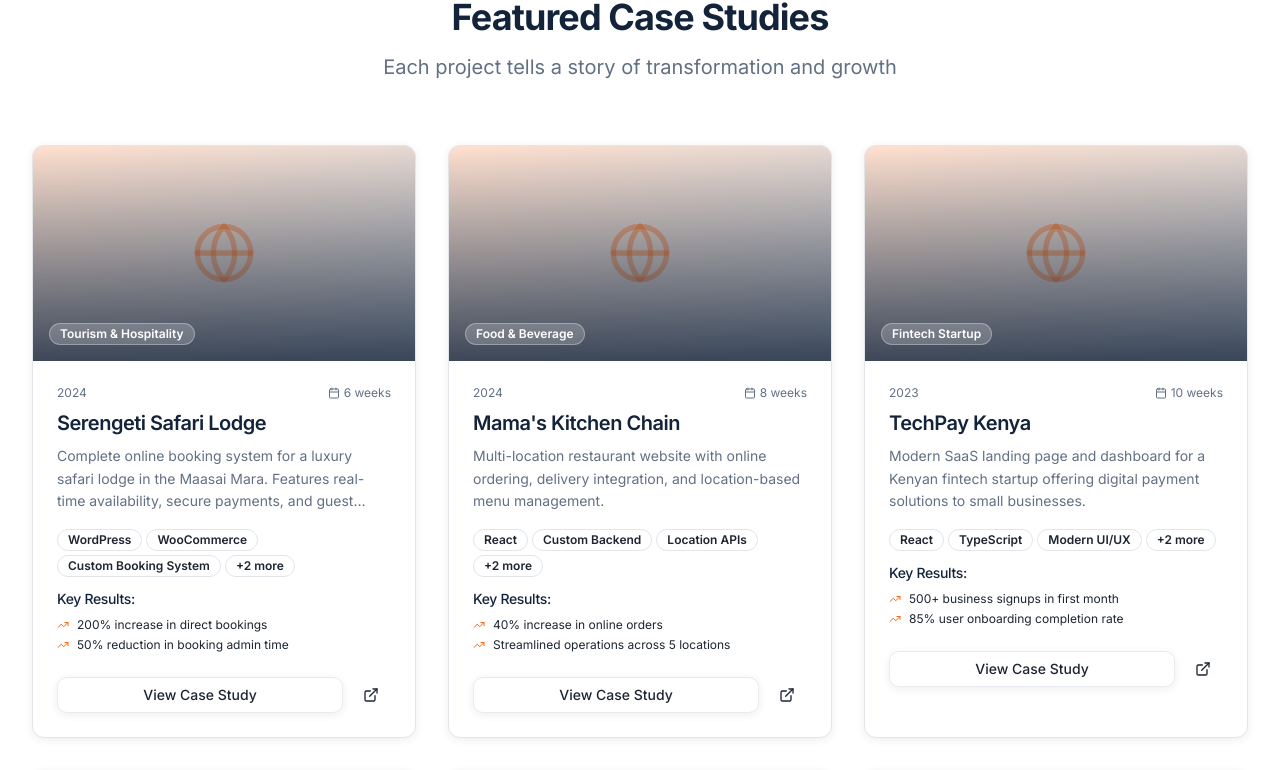
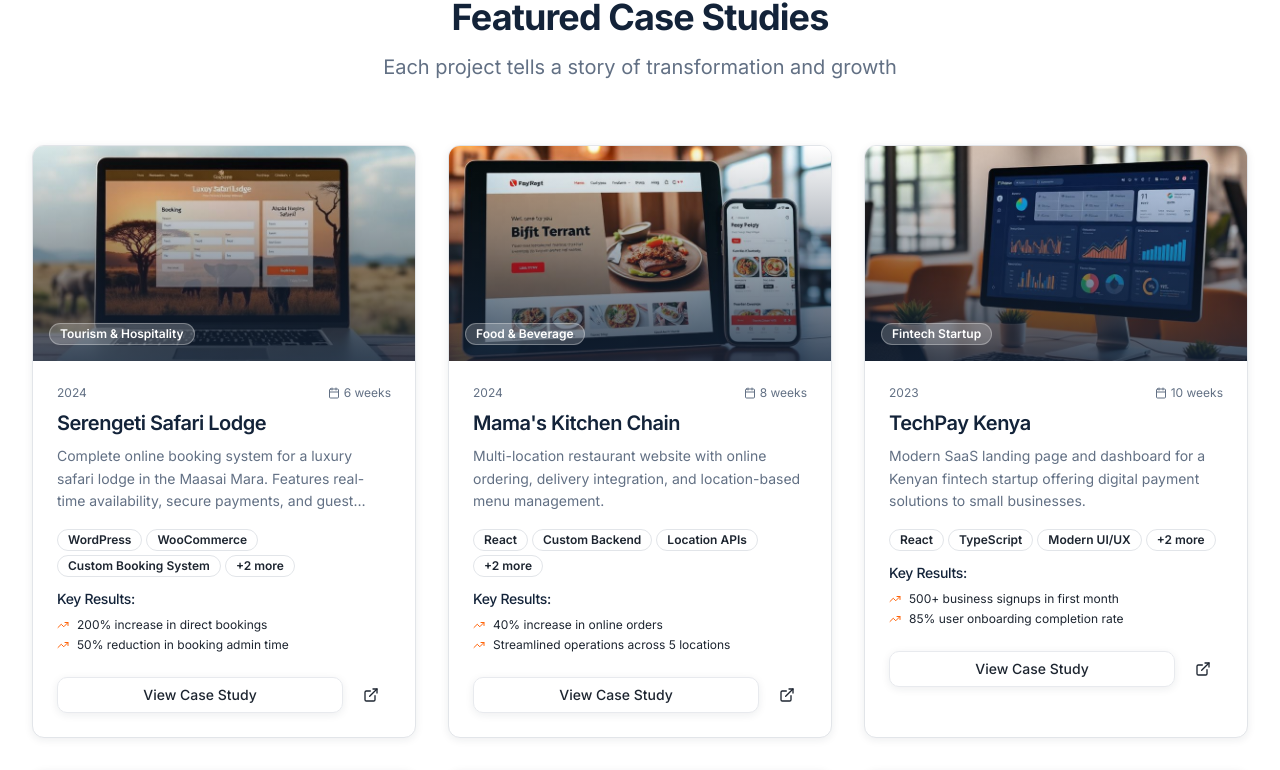
Before and after one commit to Nakhaima254/Waks-Digital-Solutions, a React (Vite) app: page /portfolio in a window 1280 px wide. Shown: the part 726-1496 px from the top of the page. Built offline with nearby package versions, Linux system fonts and the light colour scheme; the HTML template or start-up script is replaced by a standard one.

Commit message:
Add images to portfolio cards

```diff
--- a/src/pages/Portfolio.tsx
+++ b/src/pages/Portfolio.tsx
@@ -11,6 +11,9 @@ import {
 } from "lucide-react";
 import { Link } from "react-router-dom";
 import portfolioHeroImage from "@/assets/portfolio-hero.jpg";
+import projectSafariLodge from "@/assets/project-safari-lodge.jpg";
+import projectRestaurant from "@/assets/project-restaurant.jpg";
+import projectFintech from "@/assets/project-fintech.jpg";
 
 const Portfolio = () => {
   const projects = [
@@ -38,7 +41,8 @@ const Portfolio = () => {
       timeline: "6 weeks",
       year: "2024",
       client: "Serengeti Safari Lodge",
-      website: "#"
+      website: "#",
+      image: projectSafariLodge
     },
     {
       id: 2,
@@ -64,7 +68,8 @@ const Portfolio = () => {
       timeline: "8 weeks",
       year: "2024",
       client: "Mama's Kitchen Ltd",
-      website: "#"
+      website: "#",
+      image: projectRestaurant
     },
     {
       id: 3,
@@ -90,7 +95,8 @@ const Portfolio = () => {
       timeline: "10 weeks",
       year: "2023",
       client: "TechPay Kenya",
-      website: "#"
+      website: "#",
+      image: projectFintech
     },
     {
       id: 4,
@@ -238,8 +244,18 @@ const Portfolio = () => {
           <div className="grid md:grid-cols-2 lg:grid-cols-3 gap-8">
             {projects.map((project) => (
               <Card key={project.id} className="card-elevated overflow-hidden group hover:scale-105 transition-all duration-300">
-                <div className="aspect-video bg-gradient-to-br from-accent/20 to-primary/20 flex items-center justify-center relative overflow-hidden">
-                  <Globe className="h-16 w-16 text-accent/40" />
+                <div className="aspect-video relative overflow-hidden">
+                  {project.image ? (
+                    <img
+                      src={project.image}
+                      alt={project.title}
+                      className="w-full h-full object-cover group-hover:scale-110 transition-transform duration-300"
+                    />
+                  ) : (
+                    <div className="w-full h-full bg-gradient-to-br from-accent/20 to-primary/20 flex items-center justify-center">
+                      <Globe className="h-16 w-16 text-accent/40" />
+                    </div>
+                  )}
                   <div className="absolute inset-0 bg-gradient-to-t from-primary/80 to-transparent flex items-end p-4">
                     <Badge variant="secondary" className="bg-white/20 text-white border-white/30">
                       {project.category}
```
